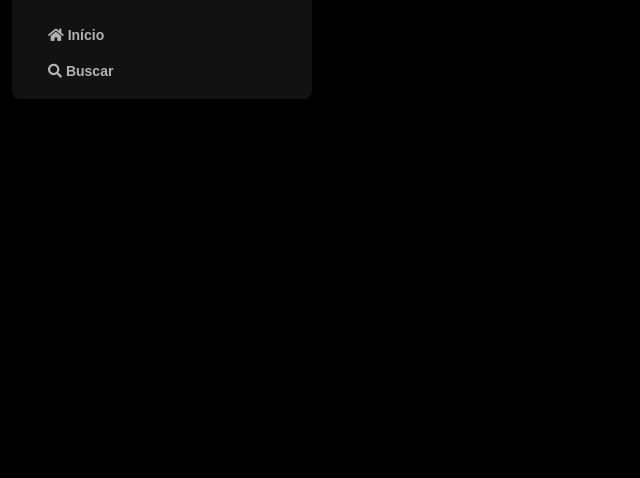
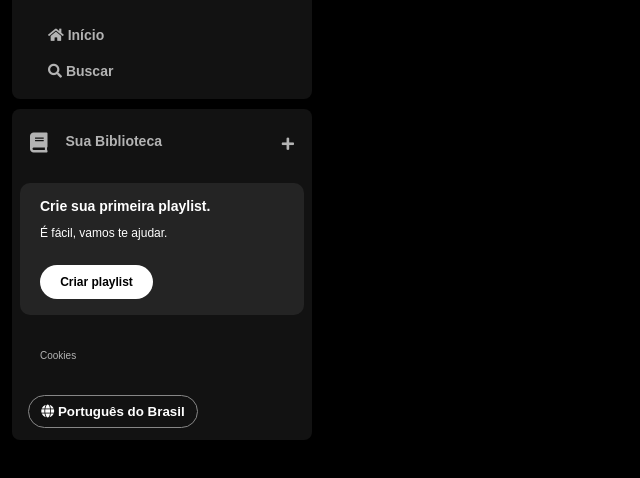
Before and after one commit to RafaelAquinodev/spotify-simulate, a plain HTML site: page index.html in a window 1280 px wide. Shown: the part 74-552 px from the top of the page, without its empty margins (0-640 px from the left). Drawn offline with Linux system fonts and the light colour scheme.

Commit message:
(FEAT): Implementando a segunda navbar

```diff
--- a/index.html
+++ b/index.html
@@ -13,13 +13,12 @@
 </head>
 <body>
     <div class="sidebar">
-        <nav class="sidebar-navigation" >
+        <nav class="sidebar__navigation" >
             <div class="logo">
                 <a href="">
                     <img alt="logo spotify" src="./assets/icons/logo-spotify.png" />
                 </a>
             </div>
-            <div>
                 <ul>
                     <li>
                         <a href="">
@@ -34,8 +33,39 @@
                         </a>
                     </li>
                 </ul>
+        </nav>
+        <div class="library">
+            <div class="library__content">
+                <button class="library__button">
+                    <span class="fa fas fa-book"></span>
+                    <span>Sua Biblioteca</span>
+                </button>
+                <span class="fa fa-plus"></span>
             </div>
-        </nav>
+            <section class="section-playlist">
+                <div class="section-playlist__content">
+                    <span class="text title">
+                        Crie sua primeira playlist.
+                    </span>
+                    <span class="text subtitle">
+                        É fácil, vamos te ajudar.
+                    </span>
+                    <button class="section-playlist__button">
+                        <span>Criar playlist</span>
+                    </button>
+                </div>
+            </section>
+
+            <div class="cookies">
+                <a href="">Cookies</a>
+            </div>
+            <div class="languages">
+                <button class="languages__button">
+                    <span class="fa fa-globe"></span>
+                    <span>Português do Brasil</span>
+                </button>
+            </div>
+        </div>
     </div>
 </body>
 </html>
--- a/styles.css
+++ b/styles.css
@@ -10,12 +10,12 @@ body {
     padding: 12px;
     width: 300px;
 }
-.sidebar-navigation {
+.sidebar__navigation {
     background-color: #121212;
     border-radius: 8px;
     padding: 16px 0 0 16px;
 }
-.sidebar-navigation .logo {
+.sidebar__navigation .logo {
     display: flex;
     background: #121212;
     border-radius: 8px;
@@ -39,3 +39,123 @@ body {
     font-size: 14px;
     font-family: "DM Sans", sans-serif;
 }
+.library {
+    background-color: #121212;
+    border-radius: 8px;
+    display: flex;
+    justify-content: space-between;
+    flex-direction: column;
+    padding: 4px 8px;
+    color: #b3b3b3;
+    font-weight: 600;
+    font-size: 14px;
+    margin-top: 10px;
+}
+
+.library .library__content {
+    display: flex;
+    justify-content: space-between;
+
+}
+.library .library__button {
+    margin-right: 10px;
+    color: #b3b3b3;
+    background-color: transparent;
+    border: 0px;
+    font-size: 14px;
+    font-weight: 700;
+    font-family: "DM Sans", sans-serif;
+    text-align: center;
+    text-decoration: none;
+    text-transform: none;
+    padding: 20px 10px;
+    display: flex;
+}
+.library .library__button .fa {
+    font-size: 20px;
+    margin-right: 10px;
+    font-weight: 300;
+    padding-right: 8px
+}
+.library .library__content .fa-plus {
+    margin: 24px 10px;
+}
+.section-playlist{
+    display:flex;
+    align-items: flex-start;
+    justify-content: space-between;
+    gap:20px;
+    background-color: #242424;
+    color:#b3b3b3;
+    font-weight: 600;
+    font-size: 14px;
+    margin: 8px 0;
+    padding:16px 20px;
+    border-radius:10px;
+}
+
+.section-playlist .section-playlist__content{
+    display:flex;
+    flex-direction: column;
+}
+
+.section-playlist__content .text{
+    padding-bottom:14px;
+    color:#FFF;
+    font-family: "DM Sans", sans-serif;
+}
+
+.section-playlist__content .title{
+    font-weight: 700;
+}
+
+.section-playlist__content .subtitle{
+    font-weight: 500;
+    font-size: 12px;
+}
+
+.section-playlist__content .section-playlist__button{
+    display: flex;
+    justify-content: center;
+    background-color: #FFF;
+    color:#000;
+    border-radius: 20px;
+    font-size: 12px;
+    font-weight: 700;
+    font-family: "DM Sans", sans-serif;
+    text-decoration:none;
+    text-transform: none;
+    padding:10px;
+    margin-top: 12px;
+    border:0;
+    width: 113px;
+}
+
+.sidebar .cookies{
+    margin:25px 20px;
+}
+
+.sidebar .cookies a{
+    color:#b3b3b3;
+    font-family: "DM Sans", sans-serif;
+    font-weight: 500;
+    font-size:10px;
+    text-decoration: none;
+}
+
+.sidebar .cookies a:hover{
+    text-decoration: underline;
+}
+
+.languages .languages__button{
+    align-items: center;
+    background-color: transparent;
+    border: 1px solid #878787;
+    color:#FFF;
+    font-weight: bold;
+    cursor:pointer;
+    width: 170px;
+    margin:8px;
+    padding:8px;
+    border-radius:20px;
+}
```
